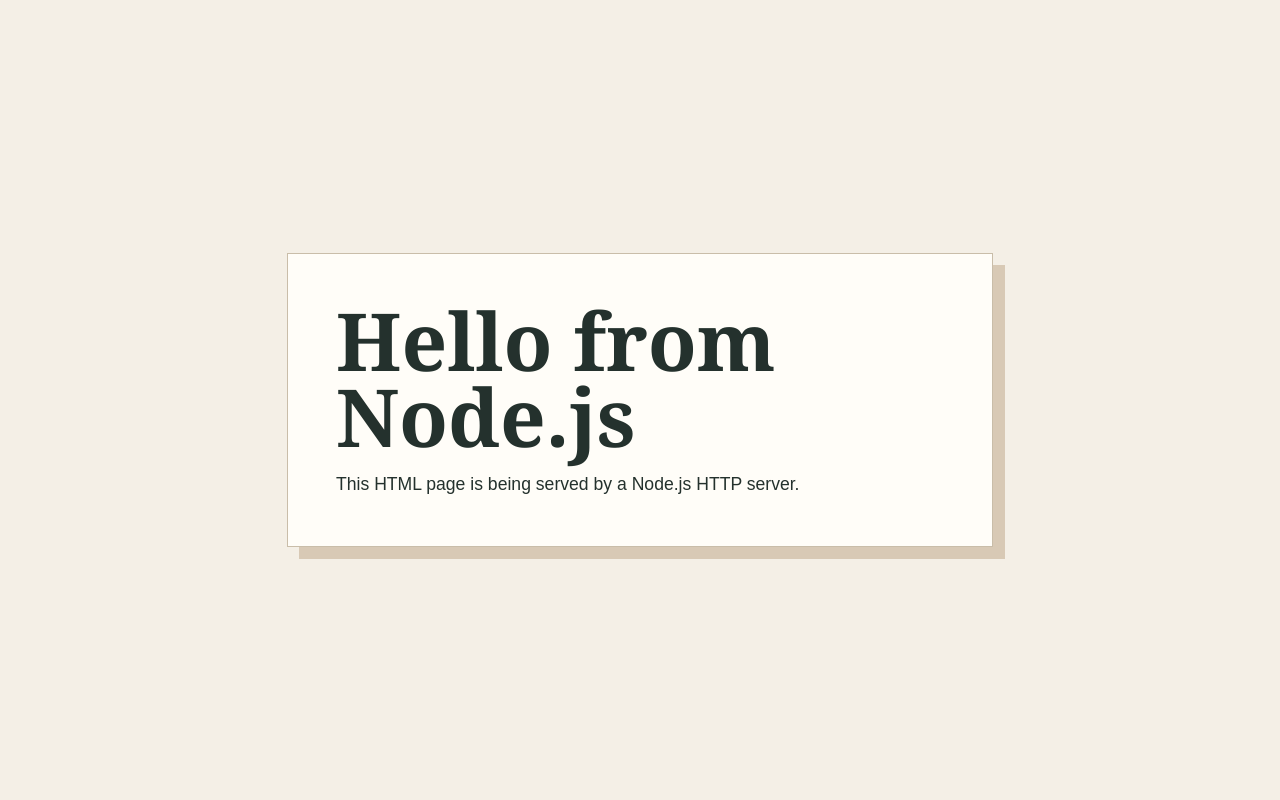
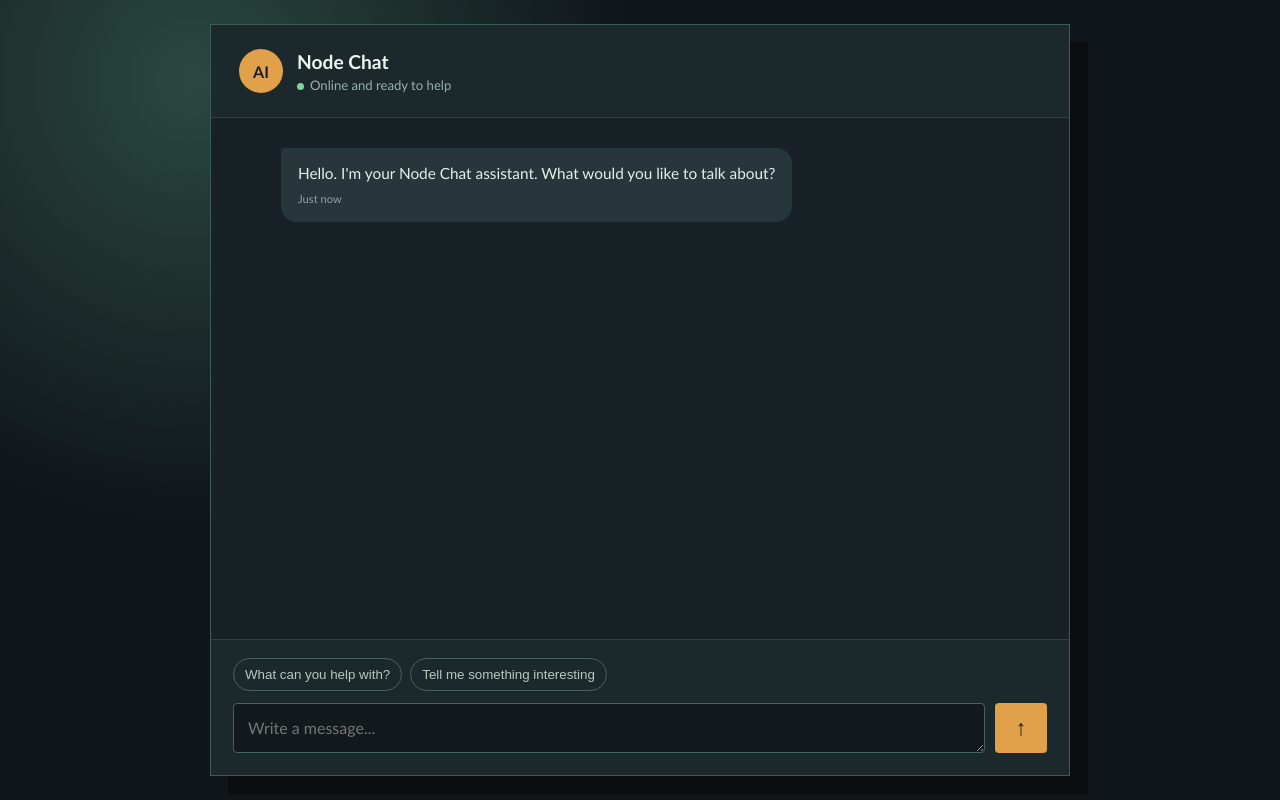
Before and after one commit to siddhim1011-eng/ai-chat-box-1-, a website: page public/index.html in a window 1280 px wide. Drawn offline with Linux system fonts and the light colour scheme.

Commit message:
Create chat window

```diff
--- a/public/index.html
+++ b/public/index.html
@@ -3,47 +3,148 @@
   <head>
     <meta charset="UTF-8" />
     <meta name="viewport" content="width=device-width, initial-scale=1.0" />
-    <title>Node Server</title>
+    <title>Chat Window</title>
     <style>
       :root {
-        color-scheme: light;
-        font-family: Georgia, "Times New Roman", serif;
-        background: #f4efe6;
-        color: #24312d;
+        color-scheme: dark;
+        font-family: "Trebuchet MS", Verdana, sans-serif;
+        background: #10151a;
+        color: #edf4f0;
       }
 
+      * { box-sizing: border-box; }
+
       body {
-        display: grid;
         min-height: 100vh;
         margin: 0;
-        place-items: center;
+        padding: 24px;
+        background: radial-gradient(circle at 15% 10%, #294840 0, transparent 34%), #10151a;
       }
 
-      main {
-        max-width: 38rem;
-        padding: 3rem;
-        border: 1px solid #c9bda9;
-        background: #fffdf8;
-        box-shadow: 12px 12px 0 #d8c9b5;
+      .chat-shell {
+        display: grid;
+        grid-template-rows: auto 1fr auto;
+        width: min(100%, 860px);
+        height: min(820px, calc(100vh - 48px));
+        min-height: 560px;
+        margin: auto;
+        overflow: hidden;
+        border: 1px solid #3d5a53;
+        background: #182126;
+        box-shadow: 18px 18px 0 #0a0d0f;
       }
 
-      h1 {
-        margin: 0 0 1rem;
-        font-size: clamp(2.5rem, 8vw, 5rem);
-        line-height: 0.95;
-        letter-spacing: 0;
+      header {
+        display: flex;
+        align-items: center;
+        justify-content: space-between;
+        padding: 24px 28px;
+        border-bottom: 1px solid #30413f;
+        background: #1c292c;
       }
 
-      p {
-        margin: 0;
-        font: 1.1rem/1.6 Arial, sans-serif;
-      }
+      .identity { display: flex; align-items: center; gap: 14px; }
+      .avatar { display: grid; width: 44px; height: 44px; place-items: center; border-radius: 50%; background: #e1a14b; color: #17211f; font-weight: 800; }
+      h1 { margin: 0; font-size: 1.2rem; letter-spacing: 0; }
+      .status { margin: 4px 0 0; color: #98b1a8; font-size: .82rem; }
+      .status::before { content: ""; display: inline-block; width: 7px; height: 7px; margin-right: 6px; border-radius: 50%; background: #7bd69c; }
+
+      .messages { display: flex; flex-direction: column; gap: 18px; overflow-y: auto; padding: 30px clamp(18px, 6vw, 70px); }
+      .message { max-width: 72%; padding: 14px 17px; border-radius: 3px 16px 16px 16px; line-height: 1.5; font-size: .96rem; animation: appear .25s ease-out; }
+      .assistant { align-self: flex-start; background: #27363a; color: #e6eeea; }
+      .user { align-self: flex-end; border-radius: 16px 3px 16px 16px; background: #e1a14b; color: #1b211f; }
+      .time { display: block; margin-top: 6px; color: #8da49e; font-size: .7rem; }
+      .user .time { color: #76552d; }
+
+      .composer { padding: 18px 22px 22px; border-top: 1px solid #30413f; background: #1c292c; }
+      .quick-prompts { display: flex; gap: 8px; margin-bottom: 12px; overflow-x: auto; }
+      .quick-prompts button { flex: 0 0 auto; padding: 8px 11px; border: 1px solid #45635b; border-radius: 20px; background: transparent; color: #b5c9c1; cursor: pointer; }
+      .quick-prompts button:hover { border-color: #e1a14b; color: #f3c77f; }
+      form { display: flex; gap: 10px; }
+      textarea { flex: 1; min-height: 50px; max-height: 120px; resize: vertical; padding: 14px; border: 1px solid #45635b; border-radius: 4px; outline: none; background: #121a1e; color: #edf4f0; font: inherit; }
+      textarea:focus { border-color: #e1a14b; }
+      .send { width: 52px; border: 0; border-radius: 4px; background: #e1a14b; color: #17211f; font-size: 1.35rem; cursor: pointer; }
+      .send:hover { background: #f3bd69; }
+
+      @keyframes appear { from { opacity: 0; transform: translateY(5px); } to { opacity: 1; transform: translateY(0); } }
+      @media (max-width: 600px) { body { padding: 0; } .chat-shell { width: 100%; height: 100vh; min-height: 100vh; box-shadow: none; } header { padding: 18px; } .messages { padding: 24px 16px; } .message { max-width: 88%; } }
     </style>
   </head>
   <body>
-    <main>
-      <h1>Hello from Node.js</h1>
-      <p>This HTML page is being served by a Node.js HTTP server.</p>
+    <main class="chat-shell">
+      <header>
+        <div class="identity">
+          <div class="avatar" aria-hidden="true">AI</div>
+          <div>
+            <h1>Node Chat</h1>
+            <p class="status">Online and ready to help</p>
+          </div>
+        </div>
+      </header>
+
+      <section class="messages" id="messages" aria-live="polite">
+        <div class="message assistant">Hello. I'm your Node Chat assistant. What would you like to talk about?<span class="time">Just now</span></div>
+      </section>
+
+      <section class="composer">
+        <div class="quick-prompts" aria-label="Quick prompts">
+          <button type="button" data-prompt="What can you help me with?">What can you help with?</button>
+          <button type="button" data-prompt="Tell me something interesting.">Tell me something interesting</button>
+        </div>
+        <form id="chat-form">
+          <textarea id="message-input" rows="1" placeholder="Write a message..." aria-label="Message" required></textarea>
+          <button class="send" type="submit" aria-label="Send message" title="Send message">&#8593;</button>
+        </form>
+      </section>
     </main>
+
+    <script>
+      const form = document.querySelector('#chat-form');
+      const input = document.querySelector('#message-input');
+      const messages = document.querySelector('#messages');
+
+      function addMessage(text, role) {
+        const message = document.createElement('div');
+        message.className = `message ${role}`;
+        message.textContent = text;
+        const time = document.createElement('span');
+        time.className = 'time';
+        time.textContent = 'Just now';
+        message.append(time);
+        messages.append(message);
+        messages.scrollTop = messages.scrollHeight;
+      }
+
+      function respondTo(text) {
+        const normalized = text.toLowerCase();
+        if (normalized.includes('help')) return 'I can answer questions, brainstorm ideas, and help you explore this chat experience.';
+        if (normalized.includes('interesting')) return 'A day on Venus is longer than a year on Venus. Space has a few delightful contradictions.';
+        return `You said: "${text}". This demo is ready for a real AI API when you connect one to the Node server.`;
+      }
+
+      function submitMessage(text) {
+        const cleanText = text.trim();
+        if (!cleanText) return;
+        addMessage(cleanText, 'user');
+        input.value = '';
+        window.setTimeout(() => addMessage(respondTo(cleanText), 'assistant'), 450);
+      }
+
+      form.addEventListener('submit', (event) => {
+        event.preventDefault();
+        submitMessage(input.value);
+      });
+
+      input.addEventListener('keydown', (event) => {
+        if (event.key === 'Enter' && !event.shiftKey) {
+          event.preventDefault();
+          form.requestSubmit();
+        }
+      });
+
+      document.querySelectorAll('[data-prompt]').forEach((button) => {
+        button.addEventListener('click', () => submitMessage(button.dataset.prompt));
+      });
+    </script>
   </body>
 </html>
```
